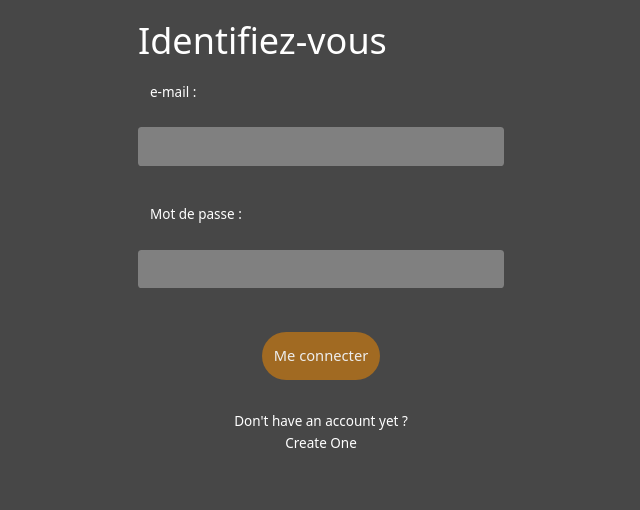
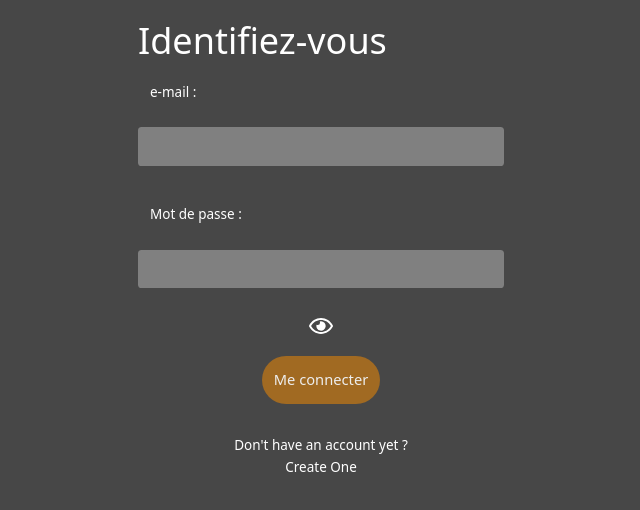
Before and after one commit to AlexD38/Feedeleetee_front, a React (Create React App) app: page /login in a window 1280 px wide. Shown: the top 510 px of the page, without its empty margins (319-959 px from the left). Built offline with nearby package versions, Linux system fonts and the light colour scheme.

Commit message:
added eye to show pwd

```diff
--- a/src/components/Login/LoginForm.jsx
+++ b/src/components/Login/LoginForm.jsx
@@ -8,8 +8,8 @@ import VerticalWrapper from "../../styles/components/verticalWrapper";
 import qs from "qs";
 import Greetings from "../../styles/components/Greetings.js";
 import PropTypes from "prop-types";
-import { color } from "framer-motion";
-
+import { FaRegEye } from "react-icons/fa";
+import "../Login/index.css";
 function LoginForm(props) {
     console.log(props);
     const [mail, setMail] = useState("");
@@ -62,11 +62,15 @@ function LoginForm(props) {
             alert("erreur lors de la connexion");
         }
     };
-    const showPwd = (event) => {
-        event.target.type = "text";
+    const showPwd = () => {
+        const pwd = document.querySelector("#pwd");
+        console.log(pwd);
+        pwd.type = "text";
     };
     const hidePwd = (event) => {
-        event.target.type = "password";
+        const pwd = document.querySelector("#pwd");
+        console.log(pwd);
+        pwd.type = "password";
     };
     const inputErrDisplay = (event) => {
         if (inputError) {
@@ -84,7 +88,6 @@ function LoginForm(props) {
         <>
             <Form onSubmit={handleSubmit}>
                 <Greetings size="2rem">Identifiez-vous</Greetings>
-
                 <label>e-mail :</label>
                 <Input
                     required
@@ -97,14 +100,15 @@ function LoginForm(props) {
                 <label>Mot de passe :</label>
                 <Input
                     onBlur={hidePwd}
-                    onDoubleClick={showPwd}
+                    // onDoubleClick={showPwd}
+                    id="pwd"
                     required
                     type="password"
                     value={password}
                     onChange={(e) => setPassword(e.target.value)}
                     // onFocus={inputErrDisplay}
                 />
-
+                <FaRegEye className="input-eye" onMouseEnter={showPwd} onMouseLeave={hidePwd} />
                 <button type="submit">Me connecter</button>
                 <VerticalWrapper>
                     <p>
--- /dev/null
+++ b/src/components/Login/index.css
@@ -0,0 +1,12 @@
+.input-eye {
+    font-size: 2rem;
+    position: relative;
+    transition: all .3s ease-in-out;
+    margin : 0 auto
+}
+
+.input-eye:hover {
+    color: var(--primary-color);
+    transition: all .3s ease-in-out;
+    scale: 1.1;
+}
```
